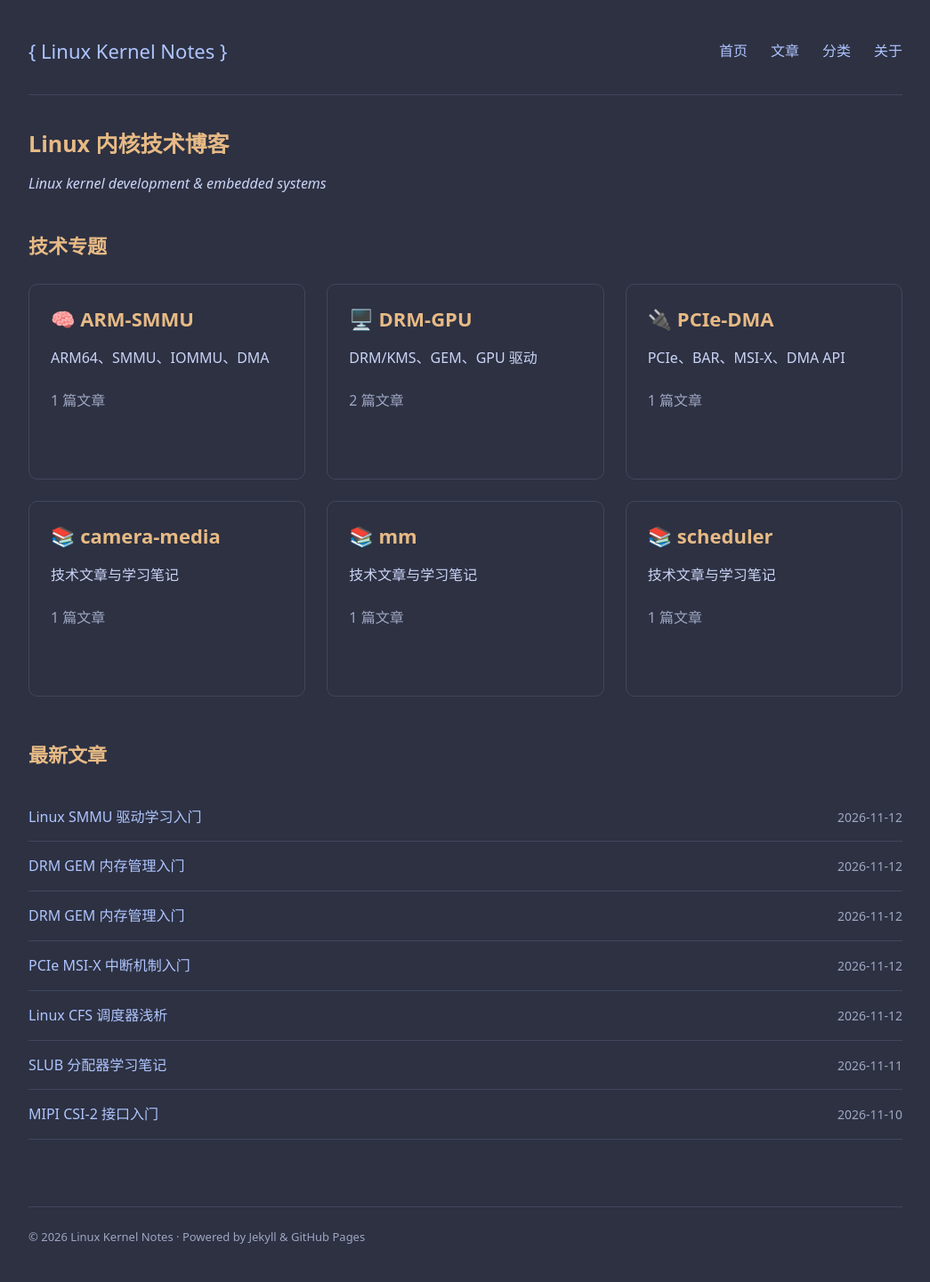
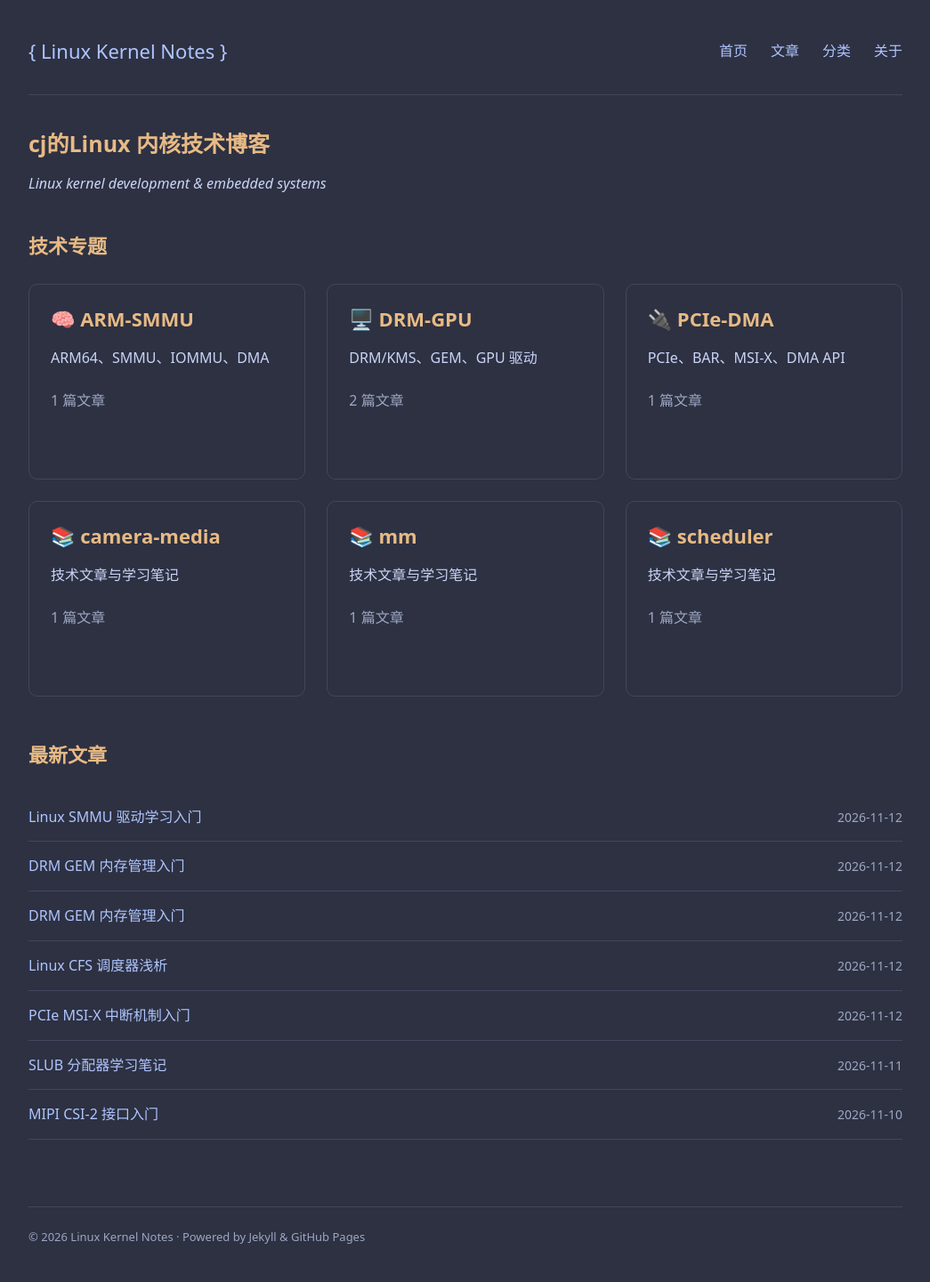
Before and after one commit to cjmyj/cjmyj.github.io, a Jekyll site: the page built from index.html, in a window 1280 px wide. Shown: the whole page at 89% size, without its empty margins (117-1162 px from the left). Built offline with Jekyll 4.4.1, drawn with Linux system fonts in a browser that asks for light colours.

Commit message:
modify title

```diff
--- a/_config.yml
+++ b/_config.yml
@@ -3,7 +3,7 @@ description: "Linux 内核、驱动开发 SOC"
 url: "https://cjmjy.github.io"
 baseurl: ""
 lang: zh-CN
-timezone: Asia/Shanghai
+timezone: Asia/成都
 markdown: kramdown
 highlighter: rouge
 permalink: /posts/:title/
--- a/index.html
+++ b/index.html
@@ -3,7 +3,7 @@ layout: default
 title: 首页
 ---
 <section class="intro">
-  <h1>Linux 内核技术博客</h1>
+  <h1>cj的Linux 内核技术博客</h1>
   <p>Linux kernel development &amp; embedded systems</p>
 </section>
 <section>
```
